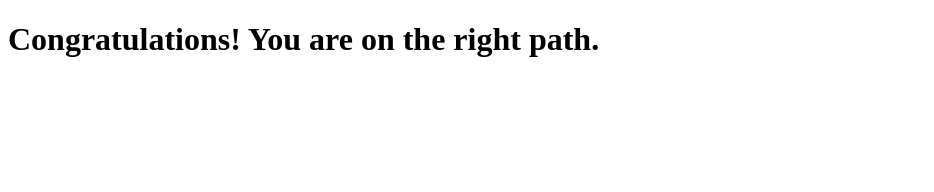
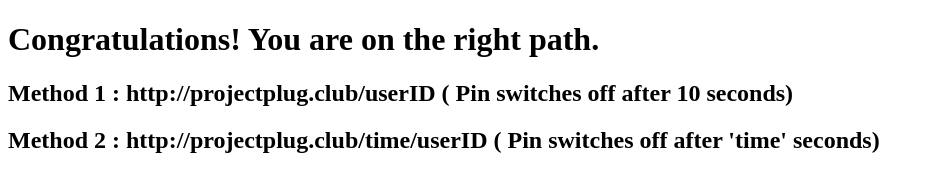
Before and after one commit to anmolvj/REST-API-Plug-Project, a website: page views/index.html in a window 1280 px wide. Shown: the whole page, without its empty margins (0-934 px from the left). Drawn offline with Linux system fonts and the light colour scheme.

Commit message:
updated index with methods

```diff
--- a/views/index.html
+++ b/views/index.html
@@ -8,5 +8,7 @@
 </head>
 <body>
 	<h1>Congratulations! You are on the right path.</h1>
+	<h2>Method 1 : http://projectplug.club/userID ( Pin switches off after 10 seconds)</h2>
+	<h2>Method 2 : http://projectplug.club/time/userID ( Pin switches off after 'time' seconds)</h2>
 </body>
 </html>
```
